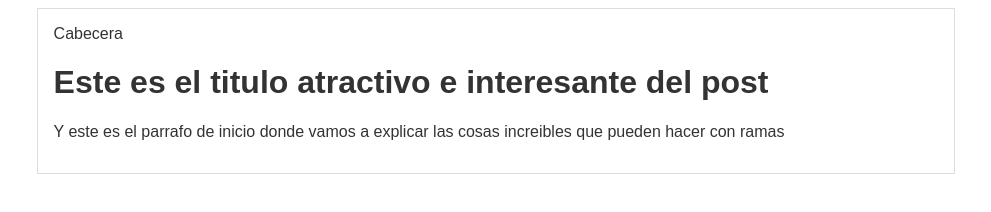
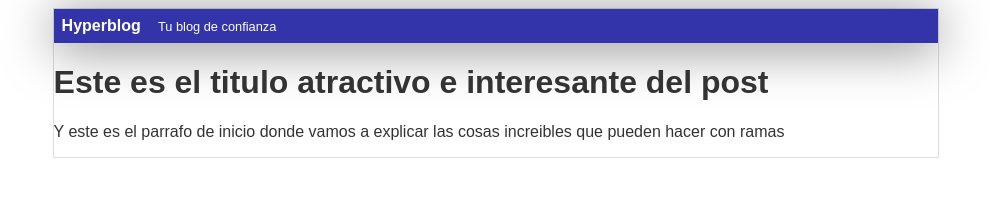
Before and after one commit to 1Alejo31/Curso-git-y-github, a plain HTML site: page blogpost.html in a window 1280 px wide. Shown: the whole page, without its empty margins (144-1135 px from the left). Drawn offline with Linux system fonts and the light colour scheme.

Commit message:
Finalizada la cabecera con diseño azul

```diff
--- a/blogpost.html
+++ b/blogpost.html
@@ -9,8 +9,9 @@
 </head>
 <body>
     <div class="container">
-        <div id="caberea">
-            Cabecera
+        <div id="cabecera">
+            Hyperblog
+            <span id="tagline">Tu blog de confianza</span>
         </div>
         <div id="post">
             <h1>Este es el titulo atractivo e interesante del post</h1>
--- a/css/estilos.css
+++ b/css/estilos.css
@@ -8,10 +8,26 @@
     justify-content: center;
 }
 
+#cabecera
+{
+    background: #33A;
+    color: white;
+    padding: 0.5em;
+    margin: 0;
+    font-weight: bold;
+    box-shadow: 0px 5px 50px 0px rgba(0, 0, 0, 0.5);
+}
+
+#cabecera #tagline
+{
+    padding: 0 0 0 1em;
+    font-weight: normal;
+    font-size: 0.8em;
+}
+
 .container
 {
     width: 70%;
-    padding: 1em;
     text-align: left;
     border: 1px solid #ddd;
 }
```
